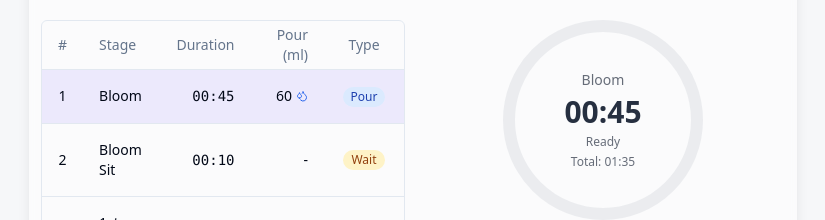
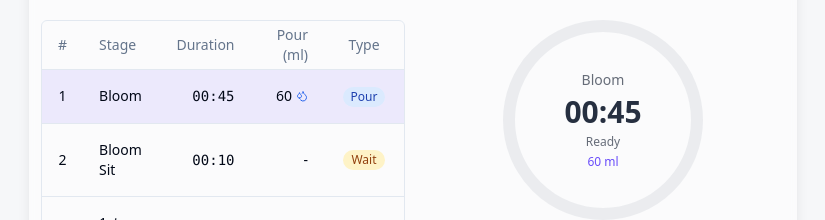
Before and after one commit to Alexcoffee3310/pour-over-timer, a React (Vite) app: page / in a window 1280 px wide. Shown: the part 155-375 px from the top of the page, without its empty margins (227-1052 px from the left). Built offline with nearby package versions, Linux system fonts and the light colour scheme.

Commit message:
Refactor: Display pour amount in circle
Remove the total time display and show the pour amount in the circular progress component.

```diff
--- a/src/components/Timer.tsx
+++ b/src/components/Timer.tsx
@@ -395,9 +395,11 @@ const Timer: React.FC<TimerProps> = ({ initialTimeInSeconds = 60 }) => {
                 <div className="text-xs text-timer-text/70">
                   {timerState.isRunning ? 'Counting down...' : timerState.isCompleted ? 'Completed!' : 'Ready'}
                 </div>
-                <div className="text-xs text-timer-text/70 mt-1">
-                  Total: {formatTime(timerState.totalTimeInSeconds || 0)}
-                </div>
+                {currentSection.pourAmount && currentSection.type === 'pour' && (
+                  <div className="text-xs text-timer-primary font-medium mt-1">
+                    {currentSection.pourAmount} ml
+                  </div>
+                )}
               </div>
             </div>
           </div>
```
